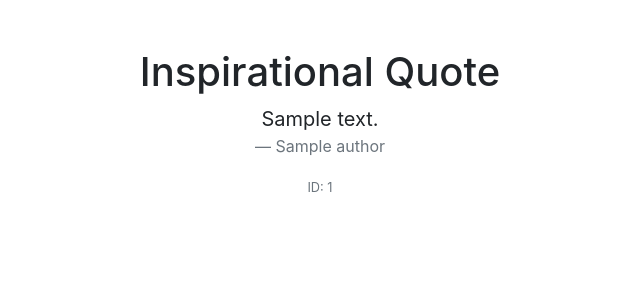
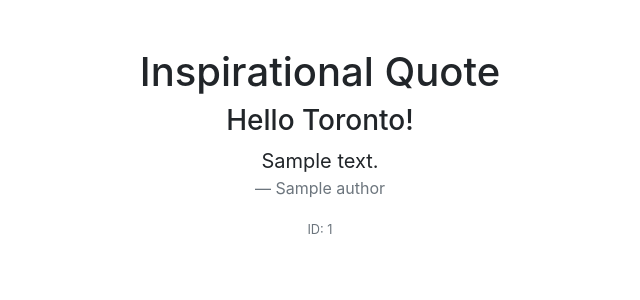
Before and after one commit to ckriutz/inspirational-quotes-app, a Flask app: page / in a window 1280 px wide. Shown: the top 300 px of the page, without its empty margins (320-960 px from the left). Run offline with Flask 2, Linux system fonts and the light colour scheme; a database or web service that is not in the repository returns one stand-in record (values such as "Sample title"); data that the repository does not hold is empty; some libraries are stand-ins or nearby versions.

Commit message:
Update index.html

```diff
--- a/templates/index.html
+++ b/templates/index.html
@@ -11,6 +11,7 @@
         <div class="row justify-content-center">
             <div class="col-md-8 text-center">
                 <h1>Inspirational Quote</h1>
+                <h3>Hello Toronto!</h3>
                 <blockquote class="blockquote">
                     <p class="mb-0">{{ text }}</p>
                     <footer class="blockquote-footer">{{ author }}</footer>
```
